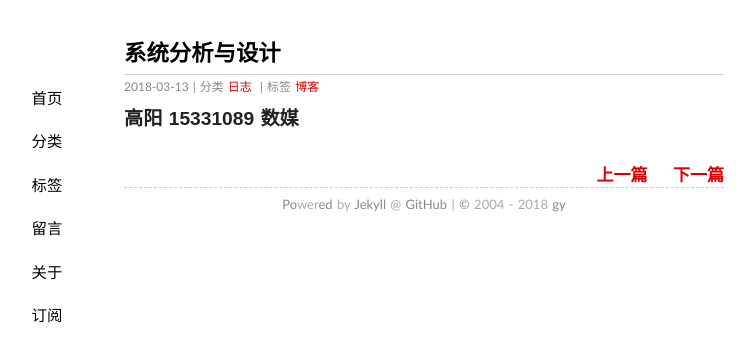
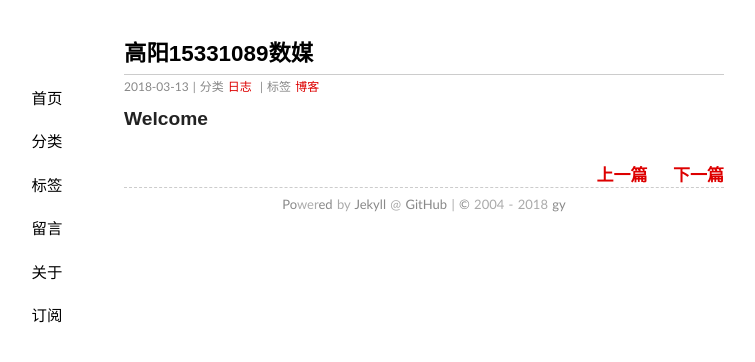
Before and after one commit to gaoynui/gaoynui.github.io, a Jekyll site: the page built from _posts/2018-03-13-hello-blog.md, in a window 1280 px wide. Shown: the top 362 px of the page, without its empty margins (216-971 px from the left). Built offline with Jekyll 4.4.1, drawn with Linux system fonts in a browser that asks for light colours.

Commit message:
Update 2018-03-13-hello-blog.md

```diff
--- a/_posts/2018-03-13-hello-blog.md
+++ b/_posts/2018-03-13-hello-blog.md
@@ -1,8 +1,8 @@
 ---
 layout: post
-title: 系统分析与设计
+title: 高阳15331089数媒
 date: 2018-03-13 09:00:00+00:00
 categories: 日志
 tags: 博客
 ---
-### 高阳 15331089 数媒
+### Welcome
```
